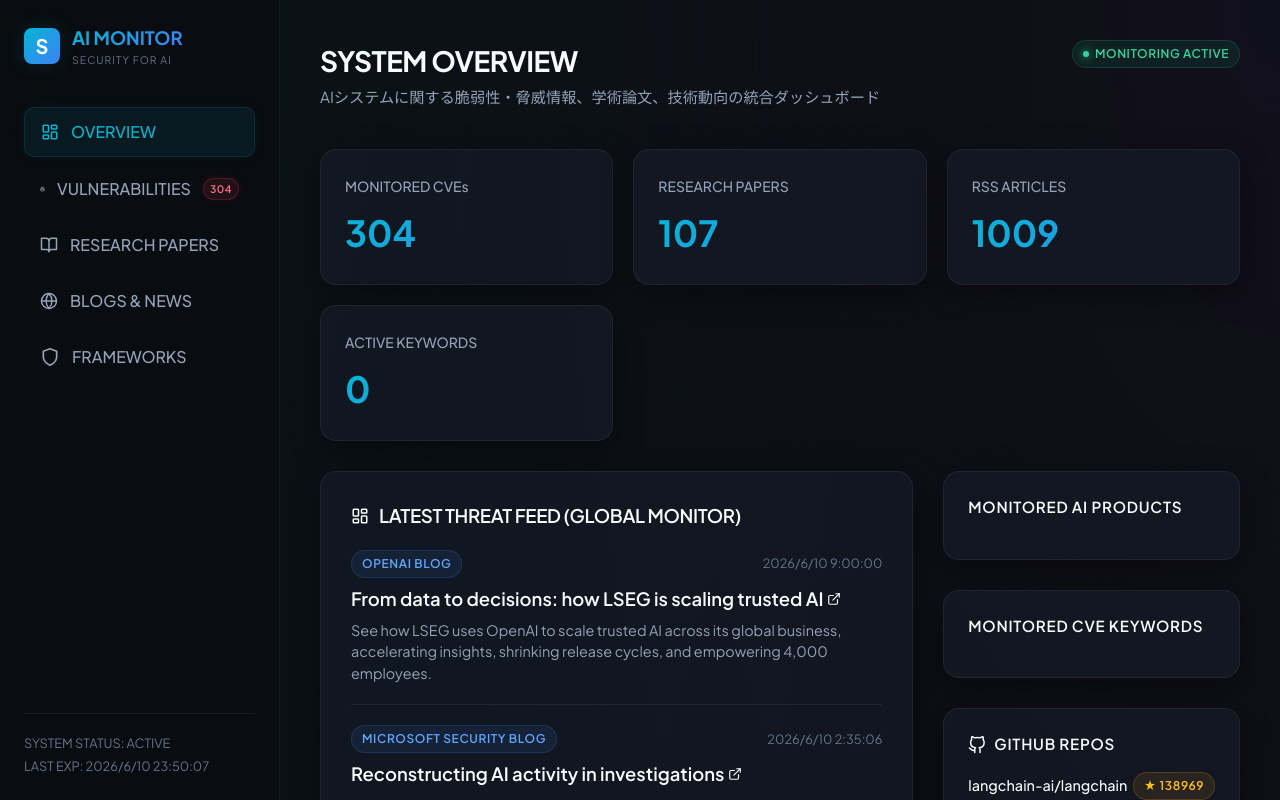
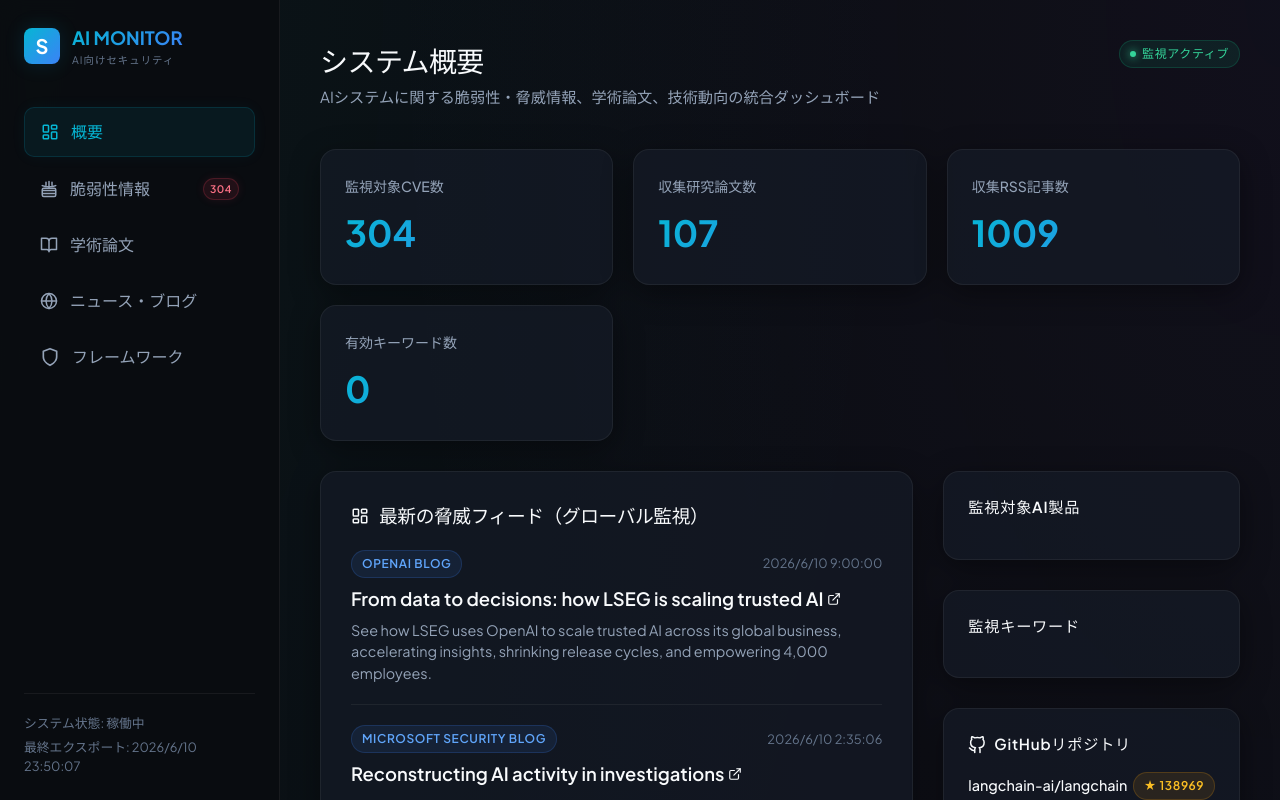
Before and after one commit to ukimotodatascience/Security-for-AI-Monitor, a React app in the folder frontend/: page / in a window 1280 px wide. Shown: the top 800 px of the page. Built offline with nearby package versions, Linux system fonts and the light colour scheme; the HTML template or start-up script is replaced by a standard one.

Commit message:
refactor(ui): translate dashboard labels and text to Japanese

```diff
--- a/frontend/src/App.jsx
+++ b/frontend/src/App.jsx
@@ -84,7 +84,7 @@
     return (
       <div style={{ display: 'flex', height: '100vh', width: '100vw', alignItems: 'center', justifyContent: 'center', background: '#0a0c10', color: '#f8fafc', flexDirection: 'column', gap: '20px' }}>
         <div style={{ width: '40px', height: '40px', border: '3px solid rgba(6, 182, 212, 0.1)', borderTopColor: '#06b6d4', borderRadius: '50%', animation: 'spin 1s linear infinite' }}></div>
-        <p style={{ letterSpacing: '0.05em', fontSize: '0.9rem', color: '#94a3b8' }}>INITIALIZING MONITOR SYSTEM...</p>
+        <p style={{ letterSpacing: '0.05em', fontSize: '0.9rem', color: '#94a3b8' }}>モニターシステムを初期化中...</p>
         <style>{`@keyframes spin { to { transform: rotate(360deg); } }`}</style>
       </div>
     );
@@ -94,9 +94,9 @@
     return (
       <div style={{ display: 'flex', height: '100vh', width: '100vw', alignItems: 'center', justifyContent: 'center', background: '#0a0c10', color: '#f43f5e', flexDirection: 'column', gap: '20px', padding: '40px', textAlign: 'center' }}>
         <Icons.AlertTriangle />
-        <h2>Monitor System Initialization Failed</h2>
+        <h2>モニターシステムの初期化に失敗しました</h2>
         <p style={{ color: '#94a3b8', maxWidth: '500px', fontSize: '0.95rem' }}>{error}</p>
-        <p style={{ color: '#64748b', fontSize: '0.85rem' }}>Please run the data ingestion pipeline (<code>run_pipeline.py</code>) first to generate the necessary data files.</p>
+        <p style={{ color: '#64748b', fontSize: '0.85rem' }}>データ収集パイプライン（<code>run_pipeline.py</code>）を実行して、必要なデータファイルを生成してください。</p>
       </div>
     );
   }
@@ -144,11 +144,11 @@
     data.cves.slice(0, 5).forEach(cve => {
       recentFeed.push({
         type: 'cve',
-        title: `${cve.cve_id}: ${(cve.cvss_base_score !== null && cve.cvss_base_score !== undefined) ? `CVSS ${cve.cvss_base_score}` : 'Score N/A'} (${cve.cvss_base_label || 'Unknown'})`,
+        title: `${cve.cve_id}: ${(cve.cvss_base_score !== null && cve.cvss_base_score !== undefined) ? `CVSS ${cve.cvss_base_score}` : 'スコア未設定'} (${cve.cvss_base_label || '不明'})`,
         desc: cve.description,
         date: cve.published_at,
         badge: cve.is_kev ? 'badge-rose' : 'badge-amber',
-        badgeText: cve.is_kev ? 'KEV VULNERABILITY' : 'CVE',
+        badgeText: cve.is_kev ? 'KEV 脆弱性' : 'CVE',
         url: `https://nvd.nist.gov/vuln/detail/${cve.cve_id}`
       });
     });
@@ -160,7 +160,7 @@
         desc: paper.summary,
         date: paper.published_at,
         badge: 'badge-purple',
-        badgeText: 'RESEARCH PAPER',
+        badgeText: '研究論文',
         url: paper.abs_url
       });
     });
@@ -169,10 +169,10 @@
       recentFeed.push({
         type: 'article',
         title: art.title,
-        desc: art.summary || 'Summary not available.',
+        desc: art.summary || '要約がありません。',
         date: art.published_at,
         badge: 'badge-blue',
-        badgeText: art.source_name || 'ARTICLE',
+        badgeText: art.source_name || '記事',
         url: art.url
       });
     });
@@ -183,19 +183,19 @@
       <div className="fade-in">
         <div className="stat-grid">
           <div className="glass-panel stat-card">
-            <span className="stat-label">MONITORED CVEs</span>
+            <span className="stat-label">監視対象CVE数</span>
             <div className="stat-value">{totalCves}</div>
           </div>
           <div className="glass-panel stat-card">
-            <span className="stat-label">RESEARCH PAPERS</span>
+            <span className="stat-label">収集研究論文数</span>
             <div className="stat-value">{totalArxiv}</div>
           </div>
           <div className="glass-panel stat-card">
-            <span className="stat-label">RSS ARTICLES</span>
+            <span className="stat-label">収集RSS記事数</span>
             <div className="stat-value">{totalArticles}</div>
           </div>
           <div className="glass-panel stat-card">
-            <span className="stat-label">ACTIVE KEYWORDS</span>
+            <span className="stat-label">有効キーワード数</span>
             <div className="stat-value">{activeKeywords.length}</div>
           </div>
         </div>
@@ -205,7 +205,7 @@
           <div className="glass-panel" style={{ padding: '30px' }}>
             <h3 style={{ marginBottom: '20px', display: 'flex', alignItems: 'center', gap: '10px' }}>
               <Icons.Overview />
-              LATEST THREAT FEED (GLOBAL MONITOR)
+              最新の脅威フィード（グローバル監視）
             </h3>
             <div style={{ display: 'flex', flexDirection: 'column', gap: '20px' }}>
               {recentFeed.slice(0, 10).map((item, idx) => (
@@ -228,7 +228,7 @@
           {/* Configuration Status */}
           <div style={{ display: 'flex', flexDirection: 'column', gap: '30px' }}>
             <div className="glass-panel" style={{ padding: '24px' }}>
-              <h4 style={{ marginBottom: '16px', fontSize: '0.95rem', letterSpacing: '0.05em' }}>MONITORED AI PRODUCTS</h4>
+              <h4 style={{ marginBottom: '16px', fontSize: '0.95rem', letterSpacing: '0.05em' }}>監視対象AI製品</h4>
               <div style={{ display: 'flex', flexWrap: 'wrap', gap: '8px' }}>
                 {activeProducts.map((p, idx) => (
                   <span key={idx} className="badge badge-cyan" style={{ fontSize: '0.8rem' }}>{p.product_name}</span>
@@ -237,7 +237,7 @@
             </div>
 
             <div className="glass-panel" style={{ padding: '24px' }}>
-              <h4 style={{ marginBottom: '16px', fontSize: '0.95rem', letterSpacing: '0.05em' }}>MONITORED CVE KEYWORDS</h4>
+              <h4 style={{ marginBottom: '16px', fontSize: '0.95rem', letterSpacing: '0.05em' }}>監視キーワード</h4>
               <div style={{ display: 'flex', flexWrap: 'wrap', gap: '8px' }}>
                 {activeKeywords.map((k, idx) => (
                   <span key={idx} className="badge badge-purple" style={{ fontSize: '0.8rem' }}>{k.keyword}</span>
@@ -249,7 +249,7 @@
             <div className="glass-panel" style={{ padding: '24px' }}>
               <h4 style={{ marginBottom: '16px', fontSize: '0.95rem', letterSpacing: '0.05em', display: 'flex', alignItems: 'center', gap: '8px' }}>
                 <Icons.Github />
-                GITHUB REPOS
+                GitHubリポジトリ
               </h4>
               <div style={{ display: 'flex', flexDirection: 'column', gap: '12px' }}>
                 {data.github_repos.slice(0, 5).map((repo, idx) => (
@@ -300,10 +300,10 @@
             onChange={(e) => setCveSeverity(e.target.value)}
           >
             <option value="all">すべての深刻度</option>
-            <option value="critical">CRITICAL</option>
-            <option value="high">HIGH</option>
-            <option value="medium">MEDIUM</option>
-            <option value="low">LOW</option>
+            <option value="critical">CRITICAL (緊急)</option>
+            <option value="high">HIGH (高)</option>
+            <option value="medium">MEDIUM (中)</option>
+            <option value="low">LOW (低)</option>
           </select>
           <label style={{ display: 'inline-flex', alignItems: 'center', gap: '8px', color: 'var(--text-secondary)', cursor: 'pointer', userSelect: 'none', background: 'rgba(18, 22, 32, 0.8)', border: '1px solid var(--border)', borderRadius: '10px', padding: '12px 16px', fontSize: '0.95rem' }}>
             <input
@@ -448,7 +448,7 @@
                               {cve.advisories && cve.advisories.length > 0 && (
                                 <div style={{ background: 'rgba(59, 130, 246, 0.02)', border: '1px solid rgba(59, 130, 246, 0.15)', padding: '20px', borderRadius: '8px' }}>
                                   <h5 style={{ color: 'var(--accent-blue)', display: 'flex', alignItems: 'center', gap: '8px', marginBottom: '10px' }}>
-                                    <Icons.Shield /> GitHub Security Advisories (GHSA)
+                                    <Icons.Shield /> GitHub セキュリティアドバイザリ (GHSA)
                                   </h5>
                                   {cve.advisories.map((adv, idx) => (
                                     <div key={idx} style={{ borderBottom: idx < cve.advisories.length - 1 ? '1px solid var(--border)' : 'none', paddingBottom: idx < cve.advisories.length - 1 ? '12px' : 0, paddingTop: idx > 0 ? '12px' : 0 }}>
@@ -579,7 +579,7 @@
             filteredArticles.map((art) => (
               <div key={art.article_id} className="glass-panel card">
                 <div className="card-header">
-                  <span className="badge badge-blue">{art.source_name || 'RSS Article'}</span>
+                  <span className="badge badge-blue">{art.source_name || 'RSS 記事'}</span>
                   <span className="sync-time" style={{ display: 'flex', alignItems: 'center', gap: '4px' }}>
                     <Icons.Calendar /> {formatDateOnly(art.published_at)}
                   </span>
@@ -625,7 +625,7 @@
           {/* MITRE ATLAS */}
           <div className="glass-panel" style={{ padding: '30px' }}>
             <h3 style={{ marginBottom: '20px', display: 'flex', alignItems: 'center', gap: '10px' }}>
-              <Icons.Shield /> MITRE ATLAS (AI Adversarial Tactics)
+              <Icons.Shield /> MITRE ATLAS (AIの攻撃戦術・手法)
             </h3>
             <div style={{ maxHeight: '600px', overflowY: 'auto', display: 'flex', flexDirection: 'column', gap: '16px', paddingRight: '10px' }}>
               {data.atlas.tactics.map((tactic) => {
@@ -654,7 +654,7 @@
           {/* NIST AI RMF Playbook */}
           <div className="glass-panel" style={{ padding: '30px' }}>
             <h3 style={{ marginBottom: '20px', display: 'flex', alignItems: 'center', gap: '10px' }}>
-              <Icons.FileText /> NIST AI RMF Playbook Controls
+              <Icons.FileText /> NIST AI RMFプレイブック・コントロール
             </h3>
             <div style={{ maxHeight: '600px', overflowY: 'auto', display: 'flex', flexDirection: 'column', gap: '16px', paddingRight: '10px' }}>
               {data.nist_controls.slice(0, 15).map((ctrl) => (
@@ -669,7 +669,7 @@
               ))}
               {data.nist_controls.length > 15 && (
                 <p style={{ color: 'var(--text-muted)', fontSize: '0.85rem', textAlign: 'center', marginTop: '10px' }}>
-                  (Showing first 15 of {data.nist_controls.length} NIST controls)
+                  (全 {data.nist_controls.length} 件の NIST コントロールのうち最初の 15 件を表示しています)
                 </p>
               )}
             </div>
@@ -688,7 +688,7 @@
           <div className="brand-logo">S</div>
           <div>
             <div className="brand-title">AI MONITOR</div>
-            <div style={{ fontSize: '0.65rem', color: 'var(--text-muted)', letterSpacing: '0.1em' }}>SECURITY FOR AI</div>
+            <div style={{ fontSize: '0.65rem', color: 'var(--text-muted)', letterSpacing: '0.1em' }}>AI向けセキュリティ</div>
           </div>
         </div>
 
@@ -698,14 +698,14 @@
             onClick={() => { setActiveTab('overview'); setSearchQuery(''); }}
           >
             <Icons.Overview />
-            <span>OVERVIEW</span>
+            <span>概要</span>
           </li>
           <li
             className={`nav-item ${activeTab === 'vulnerabilities' ? 'active' : ''}`}
             onClick={() => { setActiveTab('vulnerabilities'); setSearchQuery(''); }}
           >
             <Icons.Bug />
-            <span>VULNERABILITIES</span>
+            <span>脆弱性情報</span>
             {data.cves.length > 0 && (
               <span className="badge badge-rose" style={{ marginLeft: 'auto', padding: '2px 6px', fontSize: '0.65rem' }}>
                 {data.cves.length}
@@ -717,27 +717,27 @@
             onClick={() => { setActiveTab('arxiv'); setSearchQuery(''); }}
           >
             <Icons.BookOpen />
-            <span>RESEARCH PAPERS</span>
+            <span>学術論文</span>
           </li>
           <li
             className={`nav-item ${activeTab === 'rss' ? 'active' : ''}`}
             onClick={() => { setActiveTab('rss'); setSearchQuery(''); }}
           >
             <Icons.Globe />
-            <span>BLOGS & NEWS</span>
+            <span>ニュース・ブログ</span>
           </li>
           <li
             className={`nav-item ${activeTab === 'reference' ? 'active' : ''}`}
             onClick={() => { setActiveTab('reference'); setSearchQuery(''); }}
           >
             <Icons.Shield />
-            <span>FRAMEWORKS</span>
+            <span>フレームワーク</span>
           </li>
         </ul>
 
         <div className="sidebar-footer">
-          <div className="sync-time">SYSTEM STATUS: ACTIVE</div>
-          <div className="sync-time" style={{ marginTop: '4px' }}>LAST EXP: {formatDateTime(data.meta.generated_at)}</div>
+          <div className="sync-time">システム状態: 稼働中</div>
+          <div className="sync-time" style={{ marginTop: '4px' }}>最終エクスポート: {formatDateTime(data.meta.generated_at)}</div>
         </div>
       </div>
 
@@ -746,24 +746,24 @@
         <div className="page-header">
           <div className="page-info">
             <h1 style={{ fontSize: '1.75rem', fontWeight: 700 }}>
-              {activeTab === 'overview' && 'SYSTEM OVERVIEW'}
-              {activeTab === 'vulnerabilities' && 'VULNERABILITY MONITOR'}
-              {activeTab === 'arxiv' && 'AI SECURITY RESEARCH'}
-              {activeTab === 'rss' && 'THREAT INTEL & NEWS'}
-              {activeTab === 'reference' && 'SECURITY FRAMEWORKS'}
+              {activeTab === 'overview' && 'システム概要'}
+              {activeTab === 'vulnerabilities' && '脆弱性モニター'}
+              {activeTab === 'arxiv' && 'AIセキュリティ研究論文'}
+              {activeTab === 'rss' && '脅威インテリジェンス・ニュース'}
+              {activeTab === 'reference' && 'セキュリティフレームワーク'}
             </h1>
             <p className="page-subtitle">
               {activeTab === 'overview' && 'AIシステムに関する脆弱性・脅威情報、学術論文、技術動向の統合ダッシュボード'}
               {activeTab === 'vulnerabilities' && 'NVD CVE、EPSSスコア、CISA KEV、アドバイザリに基づく脆弱性の相関監視'}
               {activeTab === 'arxiv' && 'arXiv から自動収集された最新のAIセキュリティ・脆弱性に関連する研究論文'}
               {activeTab === 'rss' && '主要なベンダーブログやセキュリティニュースメディアのRSSクローラーフィード'}
-              {activeTab === 'reference' && 'NIST AI RMF Playbook コントロール および MITRE ATLAS 攻撃戦術のナレッジベース'}
+              {activeTab === 'reference' && 'NIST AI RMFプレイブックのコントロールおよび MITRE ATLAS 攻撃戦術のナレッジベース'}
             </p>
           </div>
 
           <span className="badge badge-emerald" style={{ display: 'flex', alignItems: 'center', gap: '6px' }}>
             <span style={{ width: '6px', height: '6px', background: '#34d399', borderRadius: '50%', display: 'inline-block', boxShadow: '0 0 8px #34d399' }}></span>
-            MONITORING ACTIVE
+            監視アクティブ
           </span>
         </div>
 
```
